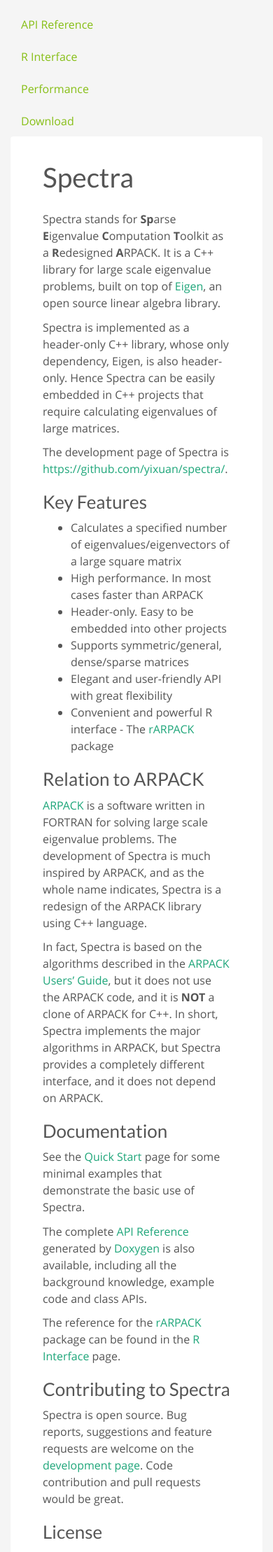
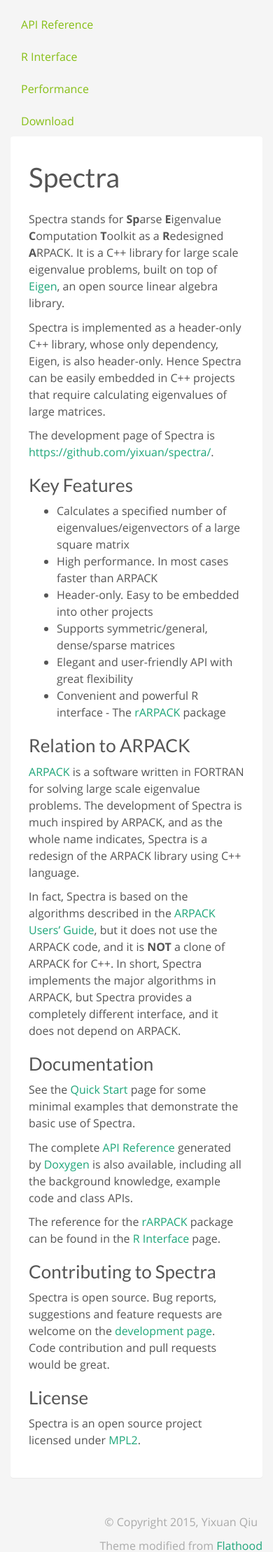
Before and after one commit to yixuan/spectra, a Jekyll site: the page built from index.md, in a window 390 px wide. Shown: the part 448-2666 px from the top of the page at 70% size. Built offline with Jekyll 4.4.1, drawn with Linux system fonts in a browser that asks for light colours.

Commit message:
responsive design

```diff
--- a/css/style.css
+++ b/css/style.css
@@ -61,7 +61,7 @@
   border-bottom: 2px solid #87BF17;
 }
 
-@media (min-width: 979px) {
+@media (min-width: 767px) {
   #sidebar.affix-top {
     position: static;
   }
@@ -69,7 +69,19 @@
   #sidebar.affix {
     position: fixed;
     top: 0;
-	width: 263px;
+	width: 157px;
+  }
+}
+
+@media (min-width: 991px) {
+  #sidebar.affix {
+	width: 212px;
+  }
+}
+
+@media (min-width: 1199px) {
+  #sidebar.affix {
+    width: 263px;
   }
 }
 
@@ -96,3 +108,26 @@
   margin-top: 30px;
   color: #AAAAAA;
 }
+
+/* Media query */
+
+@media (max-width: 1199px) {
+  .panel {
+    padding-left: 30px;
+    padding-right: 30px;
+  }
+}
+
+@media (max-width: 991px) {
+  .panel {
+    padding-left: 20px;
+    padding-right: 20px;
+  }
+}
+
+@media (max-width: 767px) {
+  .panel {
+    padding-left: 25px;
+    padding-right: 25px;
+  }
+}
```
